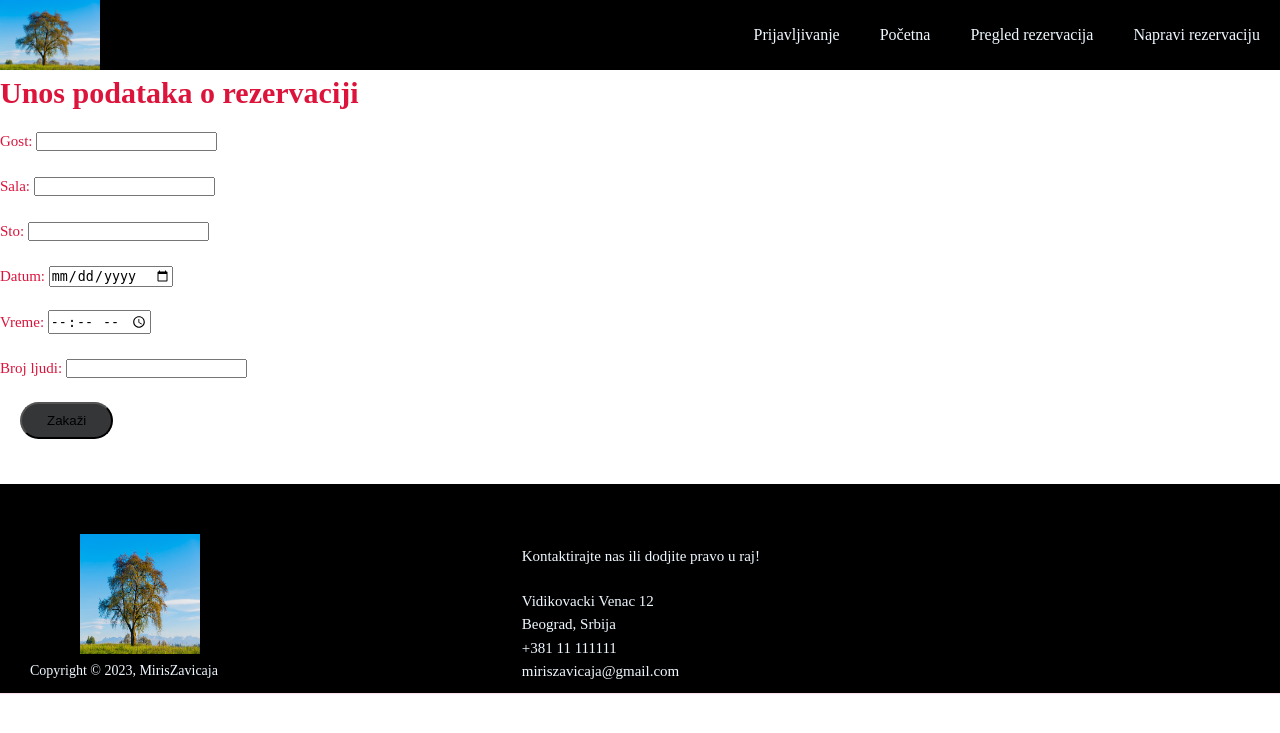
After one commit to mt20180064/PHPdomaci, a PHP site: page /dodaj.php in a window 1280 px wide. The commit adds this page. Shown: the top 733 px of the page. Run offline with PHP 8.4, Linux system fonts and the light colour scheme; some web fonts are replaced.

Commit message:
dodata forma i funkcija za unos nove rezervacije

```diff
--- /dev/null
+++ b/dodaj.php
@@ -0,0 +1,149 @@
+<?php
+require "dbBroker.php";
+require "rezervacija.php";
+
+session_start();
+
+?>
+<!DOCTYPE html>
+<html lang="en">
+  <head>
+    <meta charset="UTF-8" />
+    <meta http-equiv="X-UA-Compatible" content="IE=edge" />
+    <meta name="viewport" content="width=device-width, initial-scale=1.0" />
+
+    <link rel="stylesheet" href="pocetna.css" />
+    <title>Miris Zavičaja</title>
+  </head>
+
+  <body>
+    <nav class ="navbar">
+        <div class="container">
+            <img class= "logo" src="img\dr.jpg", alt = "logo">
+            <ul class="nav">
+
+                <li><a href="index.php">Prijavljivanje</a></li>
+                <li><a href="pocetna.php">Početna</a>
+                <li><a href="pregledrez.php">Pregled rezervacija</a></li>
+                <li><a href="#">Napravi rezervaciju</a></li>
+
+            </ul>
+
+        </div>
+    </nav><div class="modal" id="prikaziModal"  role="dialog"  style=" background-color:#b9ebff">
+    <div class="div12" style=" background-color:#b9ebff">
+
+
+        <div class="modal-content" style=" background-color:white">
+
+            <div class="div15">
+                <div class="fprijava">
+                    <form action="#" method="post" id="dodajForm">
+                        <h1>Unos podataka o rezervaciji</h1>
+                        <div class="row">
+                            <div class="div16 ">
+                                <div class="form-group">
+                                    <label for="">Gost: </label>
+                                    <input type="text"  name="gost" class="form-control"/>
+                                </div><br>
+                                <div class="form-group">
+                                    <label for="">Sala: </label>
+                                    <input type="number"  name="sala" class="form-control"/>
+                                </div><br>
+                                <div class="form-group">
+                                    <label for="">Sto: </label>
+                                    <input type="number"  name="sto" class="form-control"/>
+                                </div><br>
+                                <div class="div18">
+                                    <div class="form-group">
+                                        <label for="">Datum: </label>
+                                        <input type="date"   name="datum" class="form-control"/>
+                                    </div>
+                                </div><br>
+                                <div class="form-group">
+                                    <label for="">Vreme: </label>
+                                    <input type="time"  name="vreme" class="form-control"/>
+                                </div><br>
+
+                                <div class="form-group">
+                                    <label for="">Broj ljudi: </label>
+                                    <input type="number"  name="brojljudi" class="form-control"/>
+                                </div><br>
+
+
+                                <div class="form-group">
+                                        <button id="btnDodaj" type="submit" class="btn btn-success btn-block" >Zakaži</button>
+                                </div>
+                            </div>
+                        </div>
+                    </form>
+                </div>
+            </div>
+        </div>
+
+    </div>
+
+</div>
+<br>
+</br>
+
+<footer class="footer-distributed">
+
+<div class="footer-left">
+
+  <img id="logofuter" src="img\dr.jpg" width="120px" height="120px">
+
+
+
+  <p class="footer-company-name">Copyright © 2023, MirisZavicaja</p>
+</div>
+
+<div class="footer-center">
+
+  <div>
+
+    <p>
+      <p>Kontaktirajte nas ili dodjite pravo u raj!
+        <br>
+</br>
+      </p>
+</br>
+
+      <p>Vidikovacki Venac 12 <br>Beograd, Srbija </br></p>
+</br>
+  </div>
+
+  <div>
+
+    <p>+381 11 111111</p>
+  </div>
+
+  <div>
+
+    <p>
+      <a href="mailto:support@company.com">miriszavicaja@gmail.com</a>
+    </p>
+  </div>
+
+</div>
+
+<div class="footer-right">
+
+  <div class="footer-icons">
+
+
+
+
+  </div>
+
+</div>
+
+</footer>
+
+</footer>
+<script src="https://ajax.googleapis.com/ajax/libs/jquery/3.3.1/jquery.min.js"></script>
+<script src="https://maxcdn.bootstrapcdn.com/bootstrap/3.3.7/js/bootstrap.min.js"></script>
+<script src="main.js"></script>
+
+</body>
+</html>
--- a/main.js
+++ b/main.js
@@ -12,14 +12,50 @@ $('#btn-obrisi').click(function(){
     req.done(function(res, textStatus, jqXHR){
         if(res=='Success'){
            checked.closest('tr').remove();
-           alert('Obrisan projekat');
+           alert('Obrisana rezervacija');
            console.log('Obrisan');
         }else {
-        console.log("Projekat nije obrisan "+res);
-        alert("Projekat nije obrisan ");
+        console.log("Rezervac nije obrisan "+res);
+        alert("Rezervacija nije obrisana ");
 
         }
         console.log(res);
     });
 
 });
+
+$('#dodajForm').submit(function(){
+    event.preventDefault();
+    console.log("Dodavanje");
+    const $form =$(this);
+    const $input = $form.find('input, select, button, textarea');
+
+    const serijalizacija = $form.serialize();
+    console.log(serijalizacija);
+
+    $input.prop('disabled', true);
+
+    request = $.ajax({
+        url: 'handler/add.php',
+        type:'post',
+        data: serijalizacija
+    });
+
+    request.done(function(response, textStatus, jqXHR){
+
+            alert("Rezervacija uspesno dodata");
+            console.log("Uspesna rezervacija");
+            location.reload(true);
+
+    });
+
+    request.fail(function(jqXHR, textStatus, errorThrown){
+        console.error('Sledeca greska se desila> '+textStatus, errorThrown)
+    });
+});
+
+
+$('#btnUnesi').submit(function () {
+    $('#prikaziModal').modal('toggle');
+    return false;
+});
--- a/pocetna.css
+++ b/pocetna.css
@@ -343,4 +343,20 @@ button:hover{
 		margin-left: 0;
 	}
 
+    div.modal-content{
+        background-size: 100% 100%;
+        background-repeat: no-repeat;
+        background-attachment: fixed;
+
+    }
+
+
+    #azurirajModal{
+       border-radius: 10px;
+        margin-left: 510px;
+        margin-top: 180px;
+       width: 440px;
+       height: 407px;
+
+    }
 }
--- a/rezervacija.php
+++ b/rezervacija.php
@@ -65,7 +65,7 @@ class Rezervacija{
 
     public static function add(Rezervacija $rezervacija, mysqli $conn)
     {
-        $query = "INSERT INTO rezervacija(gost, sala, sto, datum, vreme, brojljudi, user) VALUES('$rezervacija->gost','$rezervacija->sala','$rezervacija->sto','$rezervacija->datum','$rezervacija->vreme','$rezervacija->brojljudi','$rezervacija->user')";
+        $query = "INSERT INTO rezervacija(gost, sala, sto, datum, vreme, brojljudi,user) VALUES('$rezervacija->gost','$rezervacija->sala','$rezervacija->sto','$rezervacija->datum','$rezervacija->vreme','$rezervacija->brojljudi', 1)";
         return $conn->query($query);
     }
 }
```
Also changed, not shown: handler/add.php (+4 -4 lines), pocetna.php (+12 -12 lines), pregledrez.php (+28 -4 lines).
